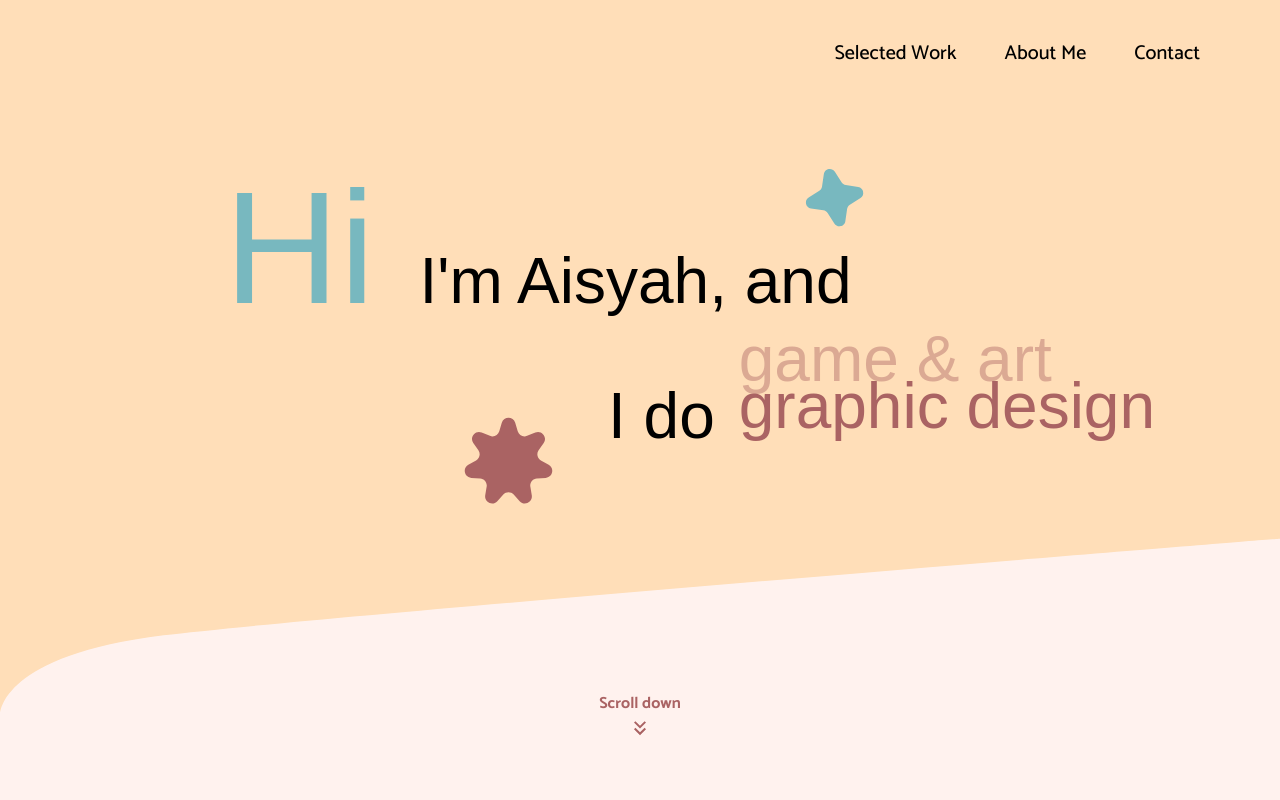
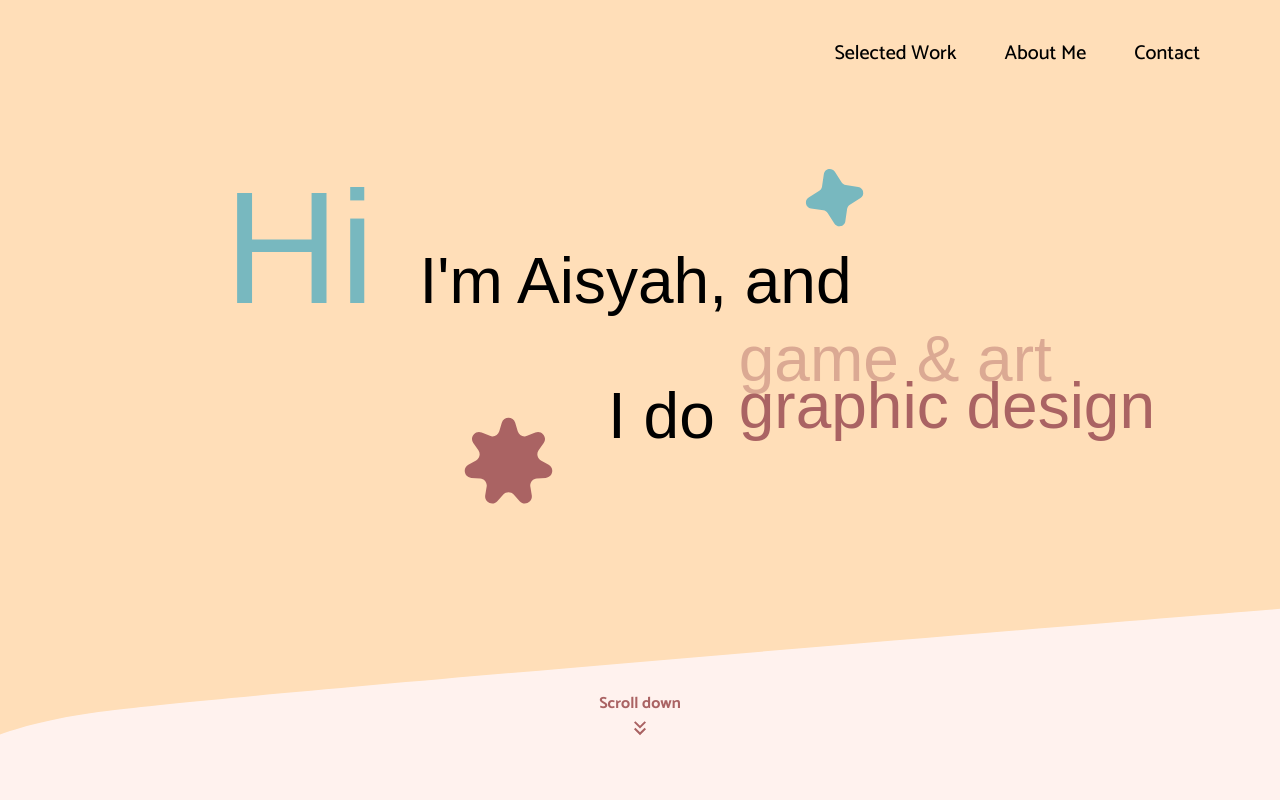
Before and after one commit to whauzan/fay-portfolio, a Next.js app: page / in a window 1280 px wide. Shown: the top 800 px of the page. Built offline with nearby package versions, Linux system fonts and the light colour scheme; a web font is replaced by a local one.

Commit message:
fix(style): background position

```diff
--- a/src/components/home/HeroSection.tsx
+++ b/src/components/home/HeroSection.tsx
@@ -6,12 +6,12 @@ import Icon from "../shared/Icon";
 
 const HeroSection = () => {
   return (
-    <section className="relative h-screen">
+    <section className="relative h-screen overflow-hidden">
       <Image
         src={"/bg-home-top.svg"}
         width={100}
         height={100}
-        className="absolute z-0 w-screen"
+        className="absolute z-0 h-full w-full object-cover object-bottom"
         alt="Background"
       />
       <div className="absolute z-10 flex h-full w-full flex-col px-40 pt-32 font-shrikhand text-[4rem] xl:px-56 2xl:px-96 2xl:pt-52">
--- a/src/components/shared/Icon.tsx
+++ b/src/components/shared/Icon.tsx
@@ -52,7 +52,7 @@ const StarOutlineIcon = () => {
       <path
         d="M40.6911 18.0873C40.4765 15.7765 37.5029 14.9797 36.1617 16.8736L30.9853 24.1829C30.0575 25.4928 28.6038 26.3322 27.0055 26.4806L18.0873 27.3089C15.7764 27.5235 14.9797 30.4971 16.8736 31.8384L24.1828 37.0148C25.4928 37.9425 26.3321 39.3962 26.4806 40.9946L27.3089 49.9127C27.5235 52.2236 30.4971 53.0203 31.8383 51.1264L37.0147 43.8172C37.9425 42.5072 39.3962 41.6679 40.9945 41.5195L49.9127 40.6912C52.2236 40.4765 53.0203 37.503 51.1264 36.1617L43.8172 30.9853C42.5072 30.0576 41.6679 28.6038 41.5194 27.0055L40.6911 18.0873Z"
         stroke="#FEFEFE"
-        stroke-width="3"
+        strokeWidth="3"
       />
     </svg>
   );
--- a/src/components/shared/TextLoop.tsx
+++ b/src/components/shared/TextLoop.tsx
@@ -18,7 +18,7 @@ const TextLoop = ({ texts }: Props) => {
 
     // Clear the previous timeout on component unmount or before the next one is set
     return () => clearTimeout(timeoutId);
-  }, [index, setIndex, texts]);
+  }, [index, setIndex, texts.length]);
 
   return (
     <div className="relative inline w-fit overflow-hidden text-brand-red">
```
